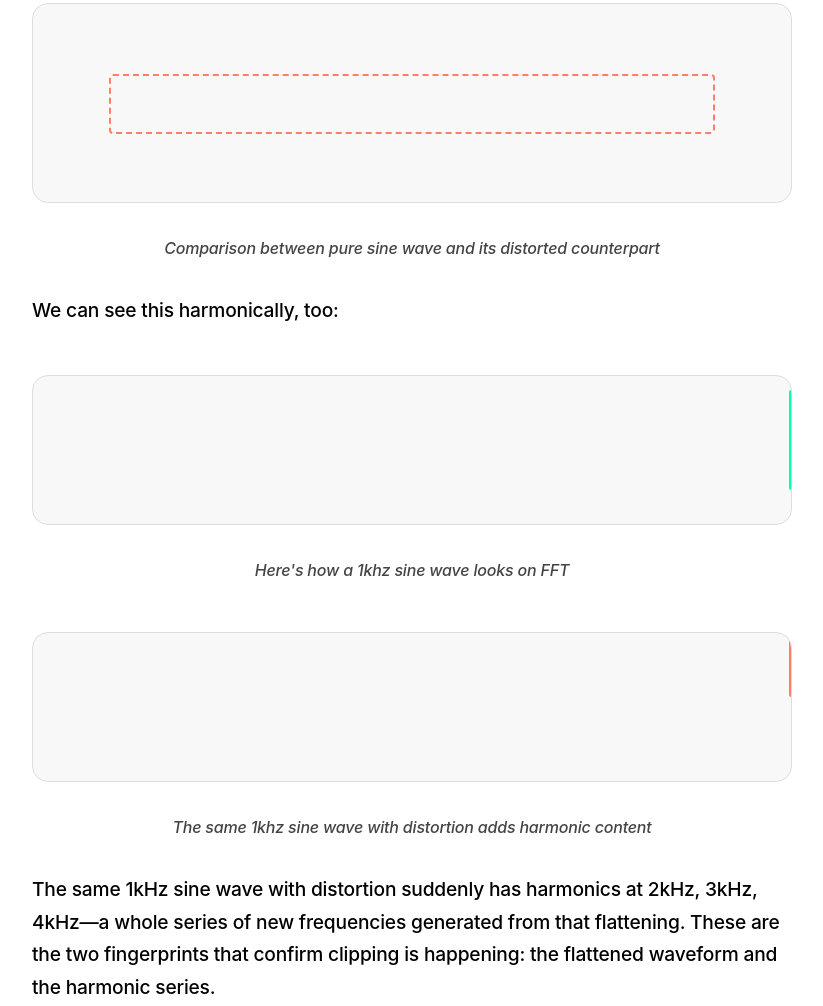
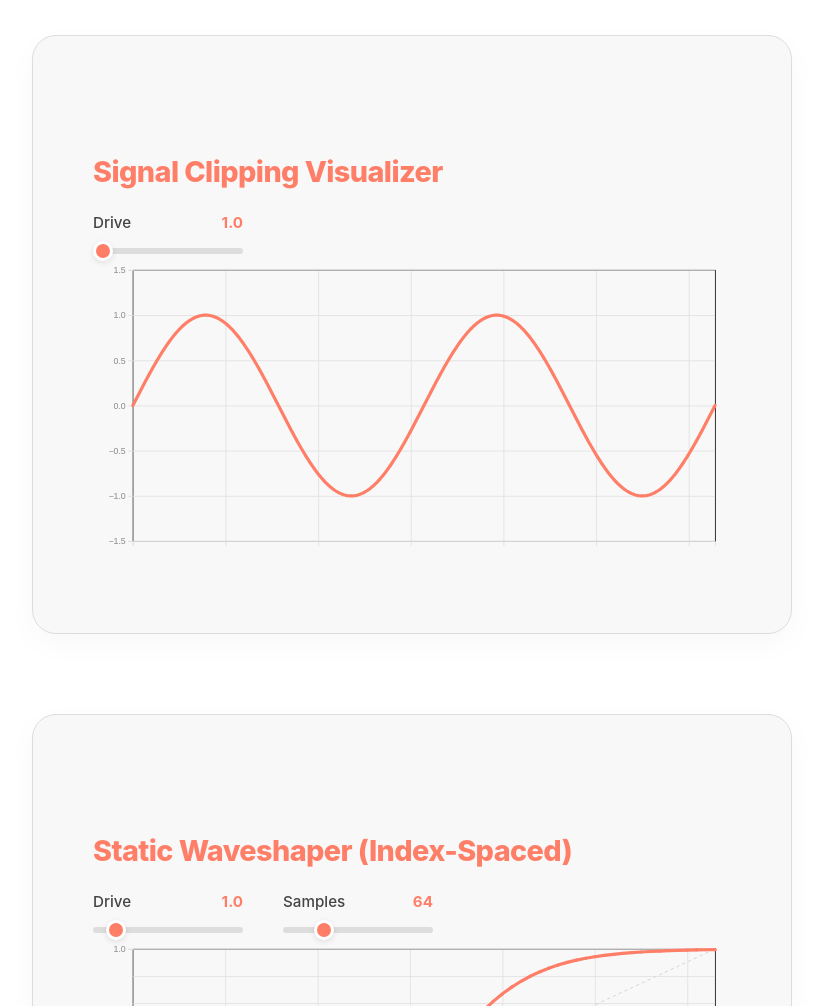
Before and after one commit to RichardAnthonySanchez/distortion-charts, an Eleventy site: page public/markdown/tanh_vs_lut_distortions.md in a window 1280 px wide. Shown: the part 2268-3274 px from the top of the page, without its empty margins (228-1051 px from the left). Built offline with nearby package versions, Linux system fonts and the light colour scheme; Eleventy itself is replaced by a stand-in of ours; files that its build step writes are made by us from their sources.

Commit message:
updated interactive signal clipping visualizer

```diff
--- a/public/markdown/tanh_vs_lut_distortions.md
+++ b/public/markdown/tanh_vs_lut_distortions.md
@@ -22,9 +22,34 @@ But if clipping can be used so differently, what actually is it?
 Clipping, saturation, distortion—there's many different names, but these all do the same fundamental thing: they flatten peaks and create harmonic overtones as a result.
 Think of it like this: a peak is the maximum amplitude (loudest point) of a signal. When you apply distortion, you're squashing that peak down, like pressing your palm onto a spike. The peak flattens, but something has to give—and what gives is the creation of new frequencies that weren't there before.
 
-<div class="body-skeleton" style="height: 200px;">
-    <div class="skeleton-shape" style="width: 80%; height: 2px; background: rgba(255,255,255,0.1);"></div>
-    <div class="skeleton-shape" style="width: 80%; height: 60px; background: transparent; border: 2px dashed var(--accent-coral); border-radius: 4px;"></div>
+<div class="chart-container">
+    <div class=" ">
+        <h3 class=" ">Signal Clipping Visualizer</h3>
+        <div class="chart-controls">
+            <div class="control-group">
+                <div class="control-label">Drive <span class="control-value" id="driveValue">1.0</span></div>
+                <input id="driveSlider" type="range" min="1" max="10" step="0.1" value="1">
+            </div>
+        </div>
+    </div>
+    <svg id="oscilloscope-chart"></svg>
+</div>
+
+<div class="chart-container">
+    <div class=" ">
+        <h3 class=" ">Static Waveshaper (Index-Spaced)</h3>
+        <div class="chart-controls">
+            <div class="control-group">
+                <div class="control-label">Drive <span class="control-value" id="driveValStatic">1.0</span></div>
+                <input id="driveStatic" type="range" min="0" max="10" step="0.1" value="1">
+            </div>
+            <div class="control-group">
+                <div class="control-label">Samples <span class="control-value" id="sampleValStatic">64</span></div>
+                <input id="samplesStatic" type="range" min="4" max="256" step="1" value="64">
+            </div>
+        </div>
+    </div>
+    <svg id="chartStatic"></svg>
 </div>
 
 *Comparison between pure sine wave and its distorted counterpart*
@@ -119,8 +144,8 @@ Let me show you what I found. We'll compare tanh() against several LUT implement
 After using a table of 1024 points, our LUT outperforms tanh() by 57% on CPU.
 
 <div class="chart-container">
-    <div class="chart-header">
-        <h3 class="chart-title">LUT Distortion (Discrete)</h3>
+    <div class=" ">
+        <h3 class=" ">LUT Distortion (Discrete)</h3>
         <div class="chart-controls">
             <div class="control-group">
                 <div class="control-label">Drive <span class="control-value" id="driveVal">1.0</span></div>
@@ -157,8 +182,8 @@ This should give us better accuracy while keeping the small table size. More acc
 Watch what happens:
 
 <div class="chart-container">
-    <div class="chart-header">
-        <h3 class="chart-title">Static Waveshaper (Interpolated)</h3>
+    <div class=" ">
+        <h3 class=" ">Static Waveshaper (Interpolated)</h3>
         <div class="chart-controls">
             <div class="control-group">
                 <div class="control-label">Drive <span class="control-value" id="driveValInterpolated">1.0</span></div>
@@ -190,22 +215,6 @@ Let's try it.
 
 I reduced the table size from 1024 to 512 points. Here are the results:
 
-<div class="chart-container">
-    <div class="chart-header">
-        <h3 class="chart-title">Static Waveshaper (Index-Spaced)</h3>
-        <div class="chart-controls">
-            <div class="control-group">
-                <div class="control-label">Drive <span class="control-value" id="driveValStatic">1.0</span></div>
-                <input id="driveStatic" type="range" min="0" max="10" step="0.1" value="1">
-            </div>
-            <div class="control-group">
-                <div class="control-label">Samples <span class="control-value" id="sampleValStatic">64</span></div>
-                <input id="samplesStatic" type="range" min="4" max="256" step="1" value="64">
-            </div>
-        </div>
-    </div>
-    <svg id="chartStatic"></svg>
-</div>
 
 
 
--- a/public/scripts/main.js
+++ b/public/scripts/main.js
@@ -140,7 +140,98 @@ const createChart = ({
     render();
 };
 
+const createOscilloscope = ({
+    svgId,
+    driveId,
+    driveValId
+}) => {
+    const margin = { top: 20, right: 20, bottom: 40, left: 50 };
+    const width = 800 - margin.left - margin.right;
+    const height = 400 - margin.top - margin.bottom;
+
+    const svg = d3.select(`#${svgId}`)
+        .attr("viewBox", `0 0 ${width + margin.left + margin.right} ${height + margin.top + margin.bottom}`)
+        .append("g")
+        .attr("transform", `translate(${margin.left},${margin.top})`);
+
+    const xScale = d3.scaleLinear()
+        .domain([0, 4 * Math.PI])
+        .range([0, width]);
+
+    const yScale = d3.scaleLinear()
+        .domain([-1.5, 1.5]) // Match the original range
+        .range([height, 0]);
+
+    // Grid groups
+    const gridX = svg.append("g").attr("class", "grid").attr("transform", `translate(0,${height})`);
+    const gridY = svg.append("g").attr("class", "grid");
+
+    // Axes groups
+    const axisX = svg.append("g").attr("class", "axis").attr("transform", `translate(0,${height})`);
+    const axisY = svg.append("g").attr("class", "axis");
+
+    // Create paths
+    const cleanPath = svg.append('path')
+        .attr('class', 'ref-line') // Use ref-line style for the clean wave
+        .style('stroke-opacity', 0.4);
+
+    const clippedPath = svg.append('path')
+        .attr('class', 'data-line');
+
+    /* Logic Utilities */
+    function generateWaveData(drive) {
+        const points = 500;
+        const data = [];
+        for (let i = 0; i <= points; i++) {
+            const x = (i / points) * 4 * Math.PI;
+            const cleanY = Math.sin(x);
+            // Apply drive and hard clipping
+            const drivenY = cleanY * drive;
+            const clippedY = Math.max(-1, Math.min(1, drivenY));
+            data.push({ x, cleanY, clippedY });
+        }
+        return data;
+    }
+
+    const lineGeneratorClean = d3.line()
+        .x(d => xScale(d.x))
+        .y(d => yScale(d.cleanY));
+
+    const lineGeneratorClipped = d3.line()
+        .x(d => xScale(d.x))
+        .y(d => yScale(d.clippedY));
+
+    const render = () => {
+        const drive = +document.getElementById(driveId).value;
+        document.getElementById(driveValId).textContent = drive.toFixed(1);
+
+        const data = generateWaveData(drive);
+
+        // Update Grids
+        gridX.call(d3.axisBottom(xScale).ticks(8).tickSize(-height).tickFormat(""));
+        gridY.call(d3.axisLeft(yScale).ticks(8).tickSize(-width).tickFormat(""));
+
+        // Update Axes
+        axisX.call(d3.axisBottom(xScale).ticks(5).tickFormat(""));
+        axisY.call(d3.axisLeft(yScale).ticks(5));
+
+        // Update Lines
+        cleanPath.datum(data).attr("d", lineGeneratorClean);
+        clippedPath.datum(data).attr("d", lineGeneratorClipped);
+    };
+
+    document.getElementById(driveId).addEventListener("input", render);
+    render();
+};
+
 document.addEventListener('DOMContentLoaded', () => {
+    // Initialize Oscilloscope
+    createOscilloscope({
+        svgId: 'oscilloscope-chart',
+        driveId: 'driveSlider',
+        driveValId: 'driveValue'
+    });
+
     // Initialize Discrete Chart
     createChart({
         svgId: 'chart',
--- a/public/styles/styles.css
+++ b/public/styles/styles.css
@@ -293,12 +293,7 @@ li strong {
     margin-bottom: 40px;
 }
 
-.chart-title {
-    font-size: 1.4rem;
-    font-weight: 800;
-    color: var(--text-body-primary);
-    letter-spacing: -0.01em;
-}
+
 
 .chart-controls {
     display: flex;
@@ -410,14 +405,15 @@ input[type="range"]::-webkit-slider-thumb {
     box-shadow: 0 2px 6px rgba(0, 0, 0, 0.1);
 }
 
-svg#chart {
+.chart-container svg {
     width: 100%;
     height: auto;
     background: transparent;
+    display: block;
 }
 
 .grid line {
-    stroke: #eee;
+    stroke: #e0e0e0;
 }
 
 .axis text {
@@ -431,7 +427,8 @@ svg#chart {
 }
 
 .ref-line {
-    stroke: #ddd;
+    fill: none;
+    stroke: #ccc;
     stroke-dasharray: 4, 4;
 }
 
```
Also changed, not shown: original_index.html (+4 -4 lines).
